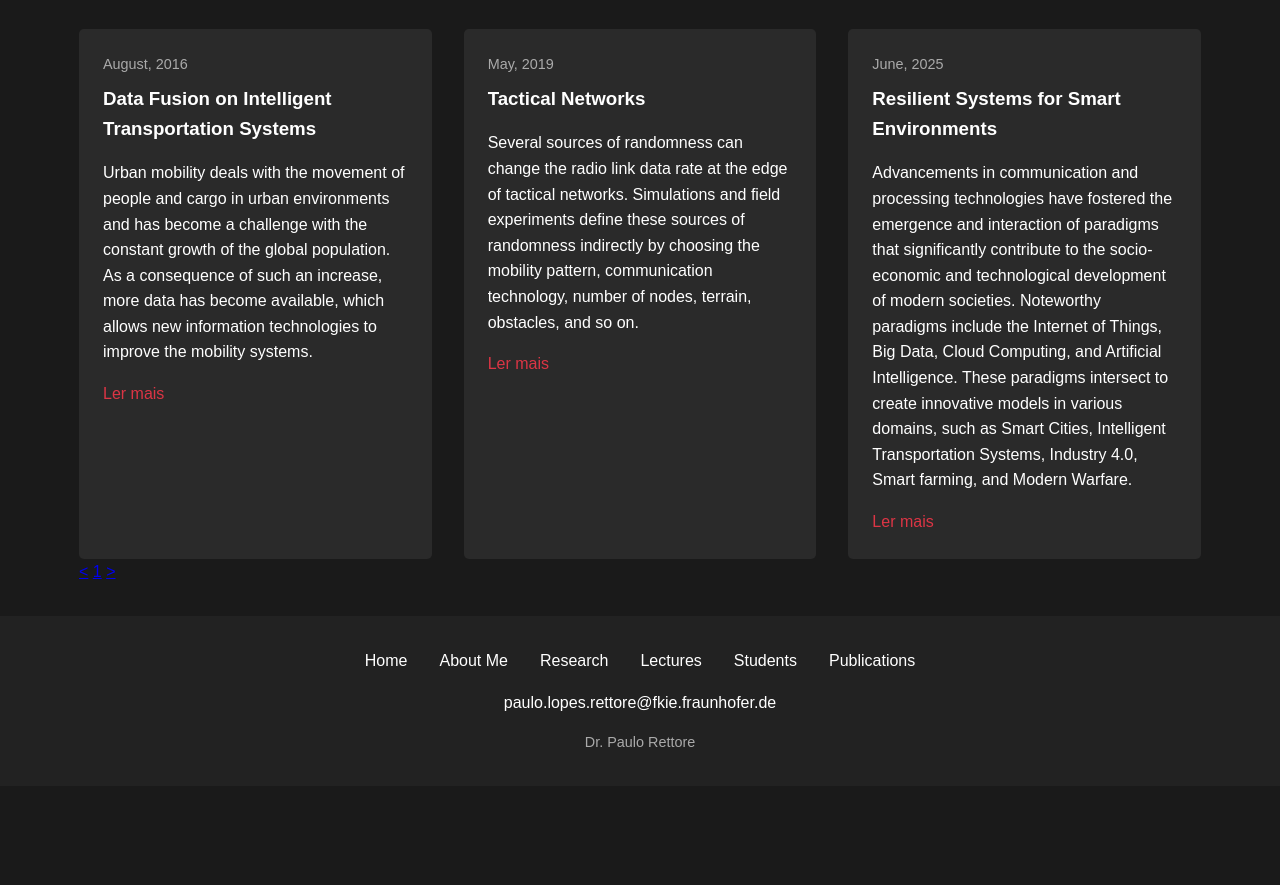
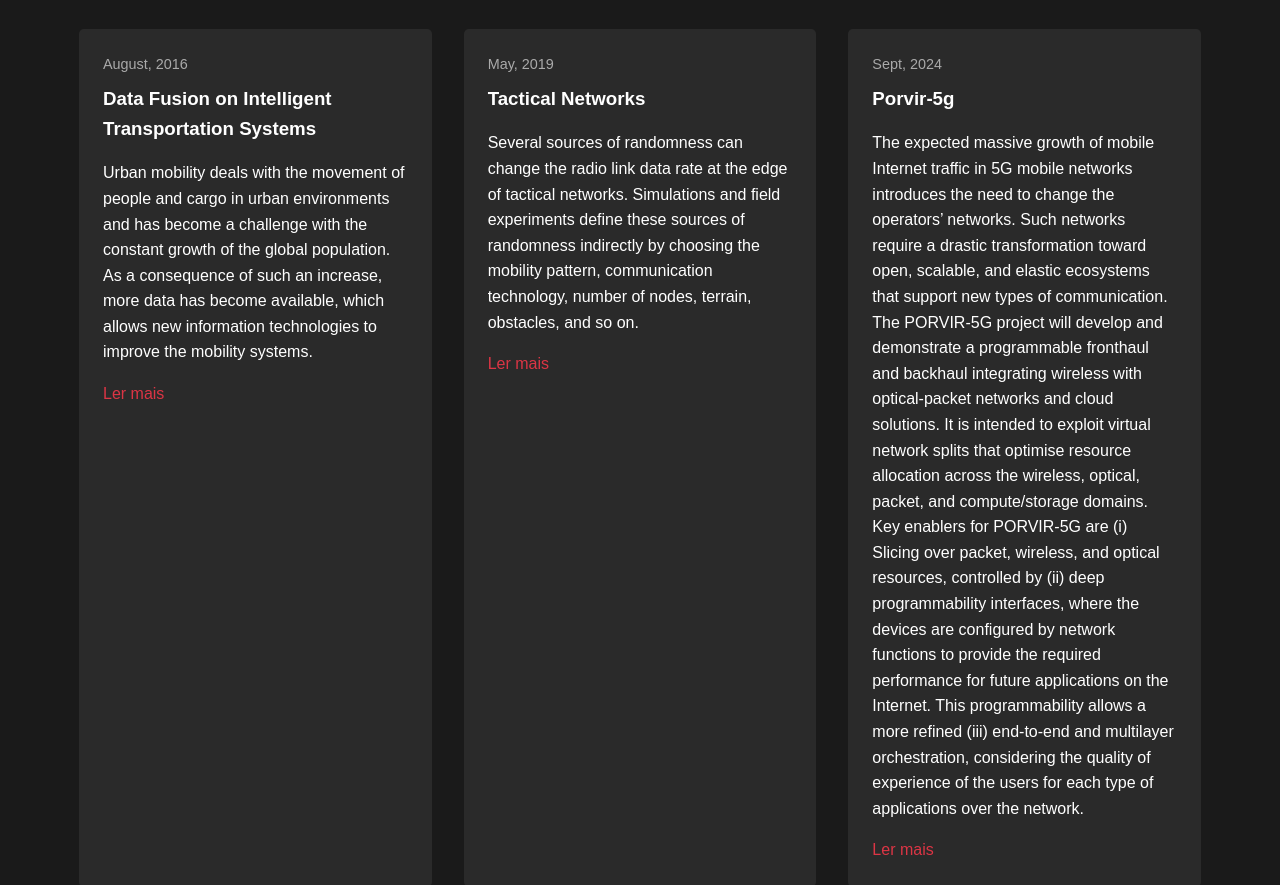
Before and after one commit to prettore/prettore.github.io, a plain HTML site: page research.html in a window 1280 px wide. Shown: the part 177-1062 px from the top of the page. Before the commit the page ends 963 px from the top, so only its background shows below. Drawn offline with Linux system fonts and the light colour scheme.

Commit message:
Update research.html

```diff
--- a/research.html
+++ b/research.html
@@ -49,6 +49,13 @@
                 </div>
 
                 <div class="research-card">
+                    <div class="date">Sept, 2024</div>
+                    <h3>Porvir-5g</h3>
+                    <p>The expected massive growth of mobile Internet traffic in 5G mobile networks introduces the need to change the operators’ networks. Such networks require a drastic transformation toward open, scalable, and elastic ecosystems that support new types of communication. The PORVIR-5G project will develop and demonstrate a programmable fronthaul and backhaul integrating wireless with optical-packet networks and cloud solutions. It is intended to exploit virtual network splits that optimise resource allocation across the wireless, optical, packet, and compute/storage domains. Key enablers for PORVIR-5G are (i) Slicing over packet, wireless, and optical resources, controlled by (ii) deep programmability interfaces, where the devices are configured by network functions to provide the required performance for future applications on the Internet. This programmability allows a more refined (iii) end-to-end and multilayer orchestration, considering the quality of experience of the users for each type of applications over the network.</p>
+                    <a href="https://porvir-5g-project.github.io/" class="read-more">Ler mais</a>
+                </div>
+
+                <div class="research-card">
                     <div class="date">June, 2025</div>
                     <h3>Resilient Systems for Smart Environments</h3>
                     <p>Advancements in communication and processing technologies have fostered the emergence and interaction of paradigms that significantly contribute to the socio-economic and technological development of modern societies. Noteworthy paradigms include the Internet of Things, Big Data, Cloud Computing, and Artificial Intelligence. These paradigms intersect to create innovative models in various domains, such as Smart Cities, Intelligent Transportation Systems, Industry 4.0, Smart farming, and Modern Warfare.</p>
```
